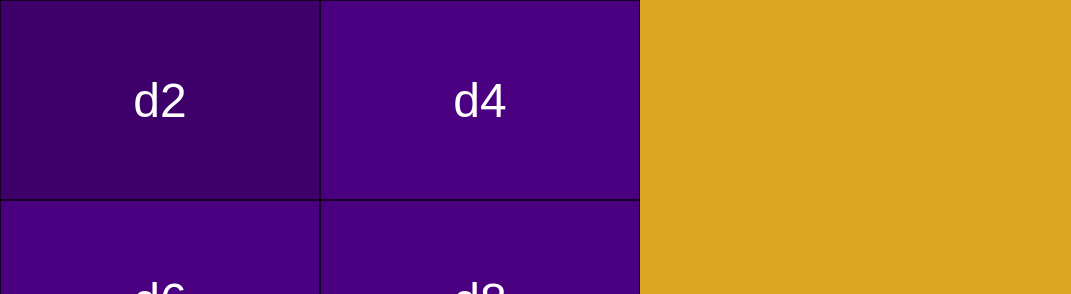
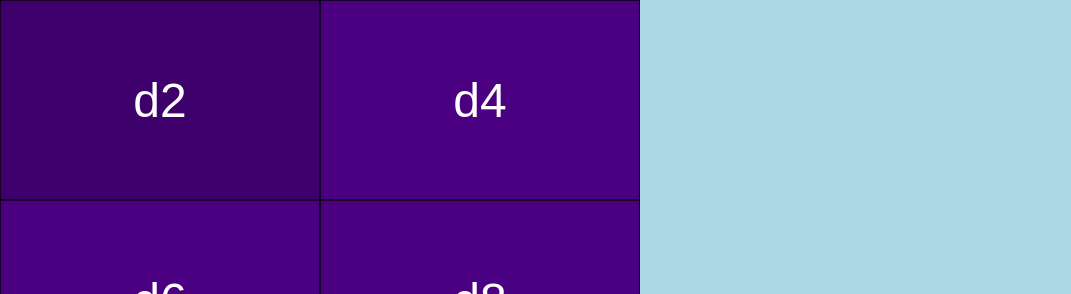
Before and after one commit to iamrichR/dice-roller, a React app in the folder dice-roller/: page / in a window 1280 px wide. Shown: the top 294 px of the page, without its empty margins (0-1071 px from the left). Built offline with nearby package versions, Linux system fonts and the light colour scheme.

Commit message:
minor change to test github pages

```diff
--- a/dice-roller/src/sass/index.scss
+++ b/dice-roller/src/sass/index.scss
@@ -64,7 +64,7 @@ body{
     padding: 1.5rem;
     margin: 0;
     box-sizing: border-box;
-    background-color: goldenrod;
+    background-color: lightblue;
 }
 
 .display-text{
```
Also changed, not shown: dice-roller/src/css/index.css.
